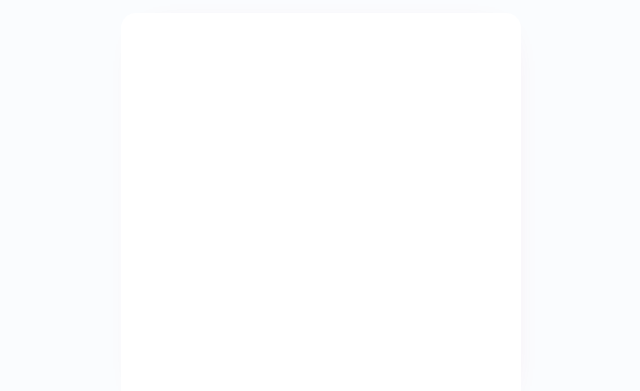
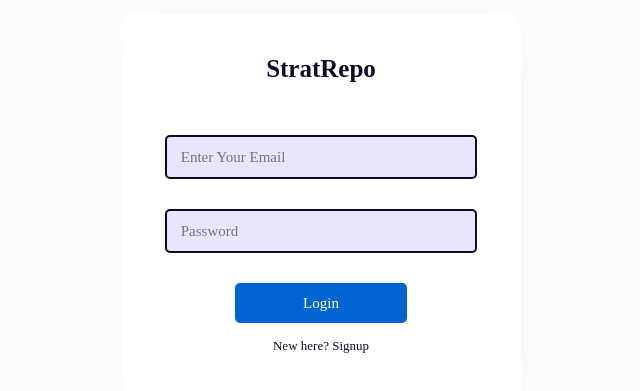
Before and after one commit to totorodev0032/stratRepo, a React (Create React App) app: page /login in a window 1280 px wide. Shown: the part 187-578 px from the top of the page, without its empty margins (319-959 px from the left). Built offline with nearby package versions, Linux system fonts and the light colour scheme; a web font is replaced by a local one.

Commit message:
login page added

```diff
--- a/src/components/Login/Login.js
+++ b/src/components/Login/Login.js
@@ -5,7 +5,17 @@ const Login = () => {
     return (
         <div className = {styles.login_container}>
             <div className = {styles.login_box}>
-
+                <div className = {styles.content_wrapper}>
+                    <div className = {styles.up}>
+                        <p> StratRepo </p>
+                    </div>
+                    <div className = {styles.down}>
+                        <input text = "type" placeholder =" Enter Your Email "  />
+                        <input text = "type" placeholder =" Password "  />
+                        <button>Login</button>
+                        <p>New here? Signup</p>
+                    </div>
+                </div>
             </div>
         </div>
     )
--- a/src/components/Login/Login.module.css
+++ b/src/components/Login/Login.module.css
@@ -15,6 +15,77 @@
     background-color: white;
     /* background-color: aliceblue; */
     -webkit-box-shadow: 3px 2px 35px -29px rgba(211,0,98,0.3);
--moz-box-shadow: 3px 2px 35px -29px rgba(211,0,98,0.3);
-box-shadow: 3px 2px 35px -29px rgba(211,0,98,0.3)
+    -moz-box-shadow: 3px 2px 35px -29px rgba(211,0,98,0.3);
+    box-shadow: 3px 2px 35px -29px rgba(211,0,98,0.3);
+    justify-content: center;
+    align-items: center;
 }
+
+.login_container .login_box .content_wrapper {
+    display: flex;
+    flex-direction: column;
+    height: 90%;
+    width: 90%;
+    justify-content: center;
+    align-items: center;
+
+}
+
+.login_container .login_box .content_wrapper .up {
+    display: flex;
+    height: 20%;
+    width: 100%;
+    justify-content: center;
+    align-items: center;
+
+
+}
+
+.login_container .login_box .content_wrapper .up p {
+    font-size: 25px;
+    font-weight: 600;
+    color:  #0D0A29;
+}
+
+.login_container .login_box .content_wrapper .down {
+    display: flex;
+    height: 80%;
+    width: 80%;
+    width: 80%;
+    flex-direction: column;
+    align-items: center;
+}
+
+.login_container .login_box .content_wrapper .down input {
+    width: 100%;
+    height: 40px;
+    border: 2px solid #0D0A29;
+    align-items: center;
+    border-radius: 5px;
+    background-color: rgba(209, 204, 253, 0.5);
+    padding-left: 10px;
+    padding-right: 10px;
+    font-size: 15px;
+    font-weight: 500;
+    margin-top: 30px;
+}
+
+.login_container .login_box .content_wrapper .down button {
+    width: 60%;
+    height: 40px;
+    border: none;
+    background-color: #0064D1;
+    /* background-color: #D30062; */
+    color: white;
+    font-size: 15px;
+    font-weight: 500;
+    border-radius: 5px;
+    margin-top: 30px;
+}
+
+.login_container .login_box .content_wrapper .down p{
+    font-weight: 500;
+    color: #0D0A29;
+    margin-top: 15px;
+    font-size: 13px;
+}
--- a/src/components/Navbar/Navbar.js
+++ b/src/components/Navbar/Navbar.js
@@ -13,10 +13,11 @@ const Navbar = () => {
                 <div className = {styles.nav_container}>
                     <h3>Home</h3>
                     <h3>About Us</h3>
-
+                    <Link to = '/login' style = {{textDecoration:'none'}}>
                     <div className = {styles.login_wrapper}>
                         <h3>Login</h3>
                     </div>
+                    </Link>
 
 
 
--- a/src/components/Navbar/Navbar.module.css
+++ b/src/components/Navbar/Navbar.module.css
@@ -33,10 +33,10 @@
     font-weight: 400;
 }
 
-.nav_parent .nav_wrapper .nav_container .login_wrapper {
+.login_wrapper {
     display: flex;
     width: 120px;
-    height: 55%;
+    height: 40px;
     justify-content: center;
     align-items: center;
     background-color: #0064D1;
```
